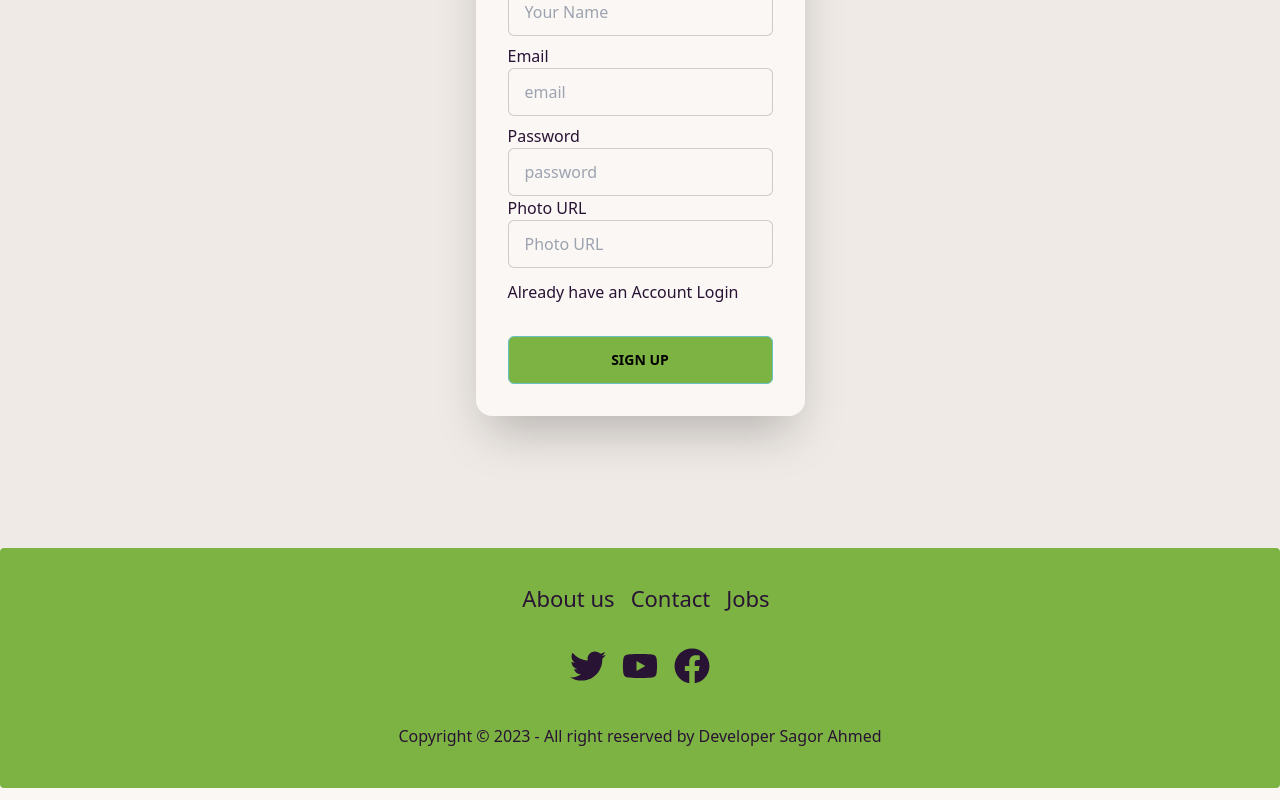
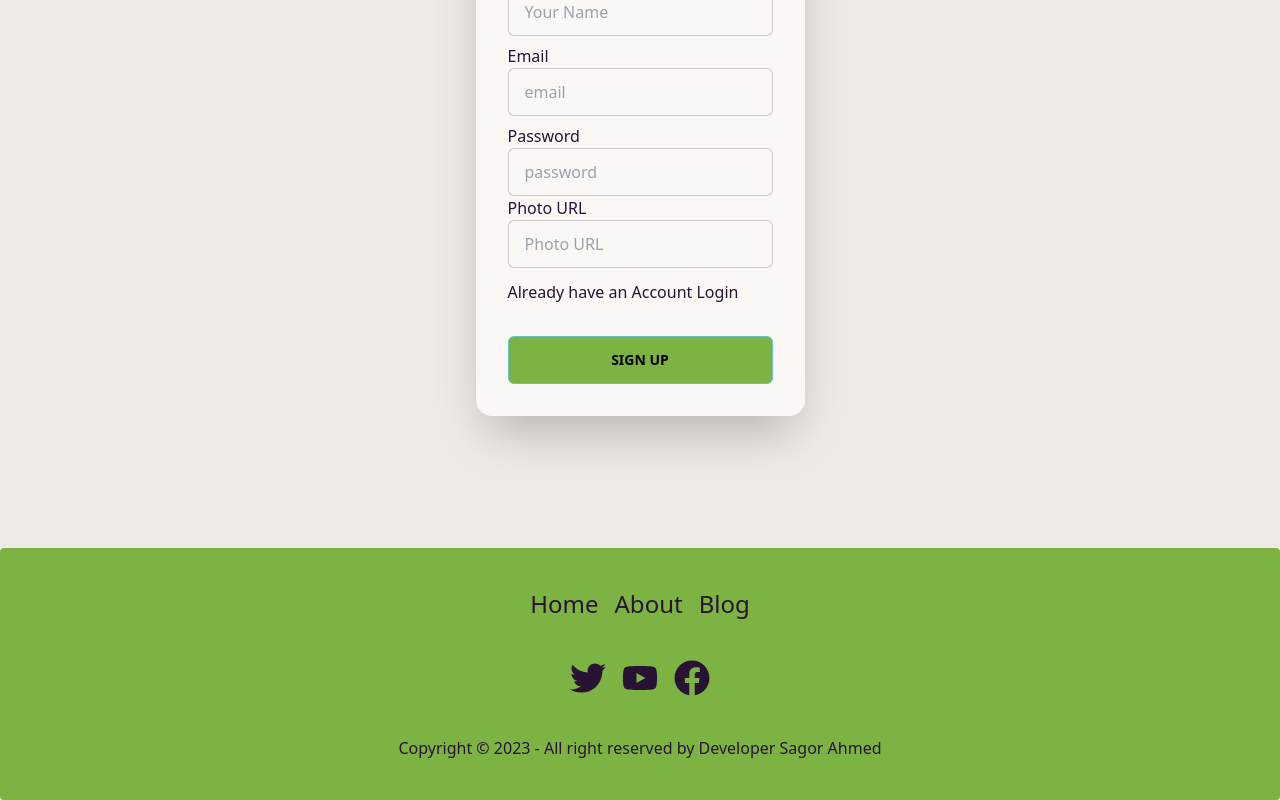
Before and after one commit to developersagorahmed/testy-food-website, a React (Vite) app: page /register in a window 1280 px wide. Shown: the part 338-1138 px from the top of the page. Built offline with nearby package versions, Linux system fonts and the light colour scheme; no server answers.

Commit message:
fainaly update and ready for submit

```diff
--- a/src/Components/Pages/FvCart/FvCart.jsx
+++ b/src/Components/Pages/FvCart/FvCart.jsx
@@ -4,7 +4,7 @@ const FvCart = ({ data }) => {
 	console.log(data);
 	const { chef_name, recipe_img, recipe_name } = data;
 	return (
-		<div className="card w-96 bg-base-100 shadow-xl">
+		<div className="mb-10 py-5 card w-96 bg-base-100 shadow-xl">
 			<figure>
 				<img src={recipe_img} alt="Shoes" />
 			</figure>
@@ -14,6 +14,9 @@ const FvCart = ({ data }) => {
 			<div className="card-body">
 				<h2 className="card-title font-bold">Recipe Name : {recipe_name}</h2>
 			</div>
+			<button className="bg-red-200 btn w-6/12 mx-auto text-black hover:text-white">
+				Remove recipe
+			</button>
 		</div>
 	);
 };
--- a/src/Components/Pages/sheard/Footer/Footer.jsx
+++ b/src/Components/Pages/sheard/Footer/Footer.jsx
@@ -1,13 +1,20 @@
 import React from "react";
 import { FaTwitter, FaYoutube, FaFacebook } from "react-icons/fa";
+import { Link } from "react-router-dom";
 
 const Footer = () => {
 	return (
 		<footer className=" footer footer-center p-10 bg-[#7CB342] text-base-content rounded">
 			<div className="grid grid-flow-col gap-4">
-				<a className="link link-hover text-[22px] ml-3">About us</a>
-				<a className="link link-hover text-[22px]">Contact</a>
-				<a className="link link-hover text-[22px]">Jobs</a>
+				<li className="text-2xl list-none hover:underline">
+					<Link to="/">Home</Link>
+				</li>
+				<li className="text-2xl list-none hover:underline">
+					<Link to="/about">About</Link>
+				</li>
+				<li className="text-2xl list-none hover:underline">
+					<Link to="/blog">Blog</Link>
+				</li>
 			</div>
 			<div>
 				<div className="grid grid-flow-col gap-4">
```
